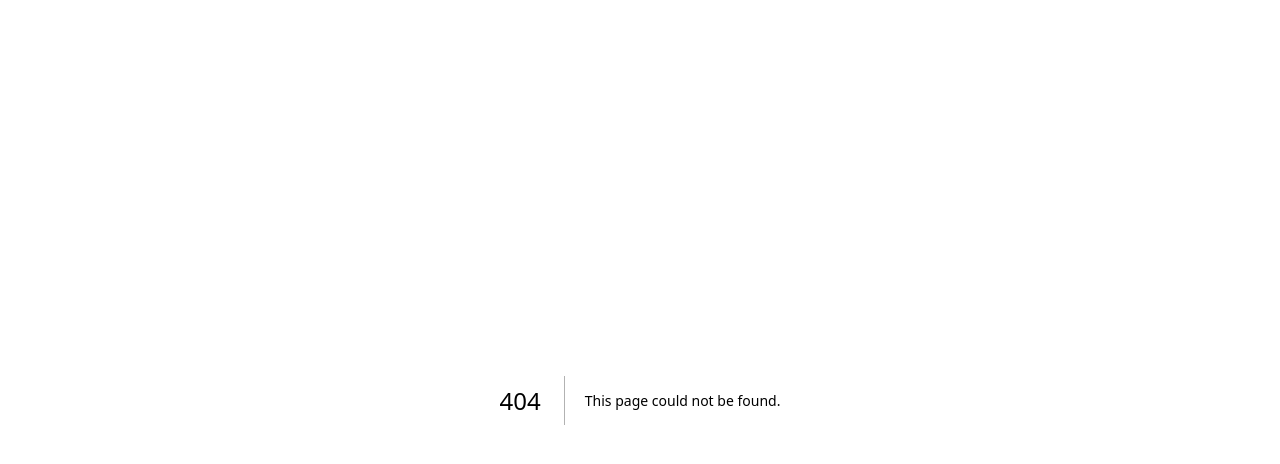
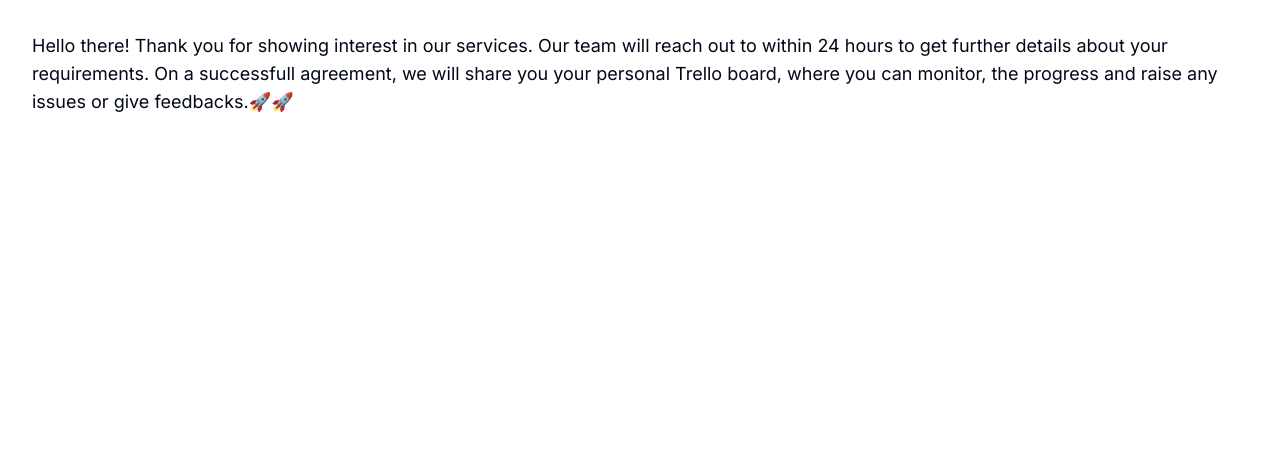
Before and after one commit to yashsharma999/agency-concept, a Next.js app: page /newLead in a window 1280 px wide. Before the commit this address had no page. Shown: the top 464 px of the page. Built offline with nearby package versions, Linux system fonts and the light colour scheme.

Commit message:
feat: email send route

```diff
--- a/package.json
+++ b/package.json
@@ -14,6 +14,7 @@
     "@radix-ui/react-label": "^2.0.2",
     "@radix-ui/react-slot": "^1.0.2",
     "@radix-ui/react-switch": "^1.0.3",
+    "axios": "^1.6.7",
     "class-variance-authority": "^0.7.0",
     "clsx": "^2.1.0",
     "lucide-react": "^0.312.0",
@@ -23,6 +24,7 @@
     "react-dnd-html5-backend": "^16.0.1",
     "react-dom": "^18",
     "react-hook-form": "^7.49.3",
+    "resend": "^3.1.0",
     "tailwind-merge": "^2.2.0",
     "tailwindcss-animate": "^1.0.7",
     "vaul": "^0.8.9",
--- /dev/null
+++ b/src/app/api/send/route.js
@@ -0,0 +1,26 @@
+import NewLead from '@/components/emailTemplates/newLead';
+import { Resend } from 'resend';
+
+const resend = new Resend(process.env.RESEND_API_KEY);
+
+export async function POST(request) {
+  try {
+    const requestBody = await request.json();
+    const { recipientEmail } = requestBody;
+
+    if (!recipientEmail) {
+      throw new Error('Recipient email is required');
+    }
+
+    const data = await resend.emails.send({
+      from: 'Yash <onboarding@yashsharma.tech>',
+      to: [recipientEmail],
+      subject: 'Hello New Lead',
+      react: NewLead,
+    });
+
+    return Response.json(data);
+  } catch (error) {
+    return Response.json({ error });
+  }
+}
--- /dev/null
+++ b/src/app/newLead/page.jsx
@@ -0,0 +1,6 @@
+import NewLead from '@/components/emailTemplates/newLead';
+import React from 'react';
+
+export default function EmailTemplatePage() {
+  return <NewLead />;
+}
--- a/src/components/HandleNext.jsx
+++ b/src/components/HandleNext.jsx
@@ -24,6 +24,7 @@ import {
 } from './ui/form';
 import { useState } from 'react';
 import Image from 'next/image';
+import axios from 'axios';
 
 const schema = yup
   .object({
@@ -57,7 +58,15 @@ export default function HandleNext({ cart }) {
 
   const handleLead = (values) => {
     console.log(values);
+    sendEmail(values.email);
     setState(1);
+  };
+
+  const sendEmail = async (email) => {
+    const resp = await axios.post('api/send', {
+      recipientEmail: email,
+    });
+    console.log('res', resp);
   };
 
   return (
--- a/src/components/ViewDetails.jsx
+++ b/src/components/ViewDetails.jsx
@@ -21,6 +21,7 @@ export default function ViewDetails({ data }) {
         </Button>
       </DrawerTrigger>
       <DrawerContent>
+        <div className='w-[800px] mx-auto'>
           <DrawerHeader>
             <DrawerTitle>
               {title}
@@ -34,6 +35,7 @@ export default function ViewDetails({ data }) {
               <Button variant='outline'>Close</Button>
             </DrawerClose>
           </DrawerFooter>
+        </div>
       </DrawerContent>
     </Drawer>
   );
--- /dev/null
+++ b/src/components/emailTemplates/newLead.jsx
@@ -0,0 +1,15 @@
+'use client';
+
+export default function NewLead({ priceRange, cart }) {
+  return (
+    <div className='p-8'>
+      <h1 className='text-lg'>
+        Hello there! Thank you for showing interest in our services. Our team
+        will reach out to within 24 hours to get further details about your
+        requirements. On a successfull agreement, we will share you your
+        personal Trello board, where you can monitor, the progress and raise any
+        issues or give feedbacks.🚀🚀
+      </h1>
+    </div>
+  );
+}
```
Also changed, not shown: 1 other file (tests, documents, lock files or other folders). Lines whose indentation alone changed are shown as unchanged.
